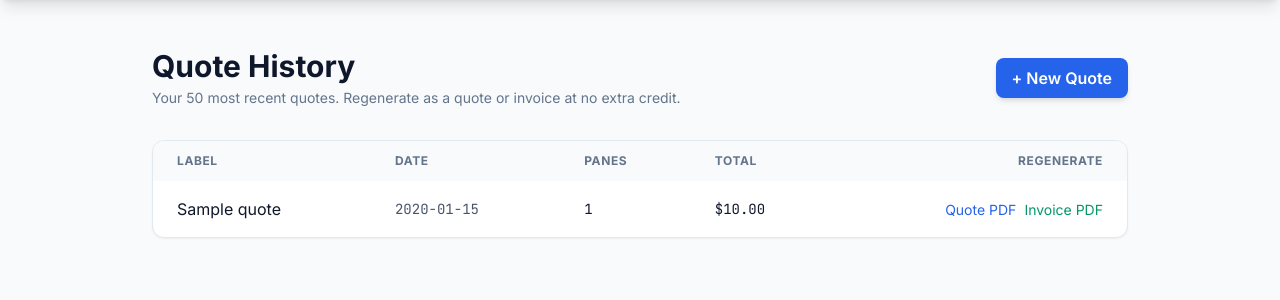
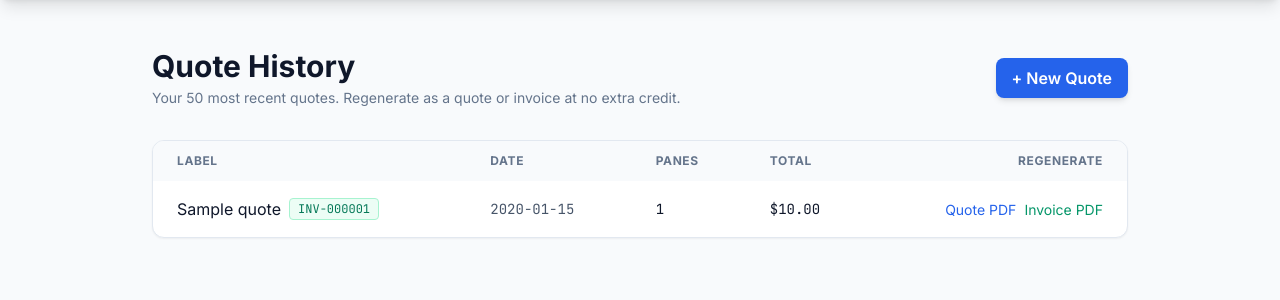
Before and after one commit to lightmadeai/Panefree-Quoting, a Flask app: page /history in a window 1280 px wide. Shown: the part 64-364 px from the top of the page. Run offline with Flask 3, Linux system fonts and the light colour scheme; a user stored in the database is signed in; tables that the repository leaves empty hold one stand-in row (values such as "Sample post"); some libraries are stand-ins or nearby versions.

Commit message:
history: show INV-NNNNNN badge on converted quotes
Once a quote has been rendered as an invoice and claimed a sequential
number (Feature 2), show that number as a mono-styled badge next to the
label in the history list. Quotes that have only ever been rendered as
QUOTE PDFs stay unchanged — q.invoice_number is null until first
conversion, so the badge simply doesn't render.

Format string mirrors generator.py so the badge and the PDF title
always show the same identifier.

```diff
--- a/templates/history.html
+++ b/templates/history.html
@@ -39,7 +39,18 @@
                     {% for q in quotes %}
                     <tr>
                         <td class="px-6 py-4">
-                            <span class="font-medium">{{ q.label or '(untitled)' }}</span>
+                            <div class="flex items-center gap-2 flex-wrap">
+                                <span class="font-medium">{{ q.label or '(untitled)' }}</span>
+                                {# Show the claimed invoice number once a quote has been
+                                   converted to an invoice (Feature 2). Null until first
+                                   conversion. Format mirrors generator.py's title format
+                                   so users see the same INV-NNNNNN string everywhere. #}
+                                {% if q.invoice_number %}
+                                <span class="mono text-xs px-2 py-0.5 rounded bg-emerald-50 text-emerald-700 border border-emerald-200">
+                                    INV-{{ "%06d"|format(q.invoice_number) }}
+                                </span>
+                                {% endif %}
+                            </div>
                         </td>
                         <td class="px-6 py-4 text-sm text-slate-600 mono">{{ q.created_at.strftime('%Y-%m-%d') if q.created_at else '' }}</td>
                         <td class="px-6 py-4 mono text-sm">{{ q.pane_count }}</td>
```
